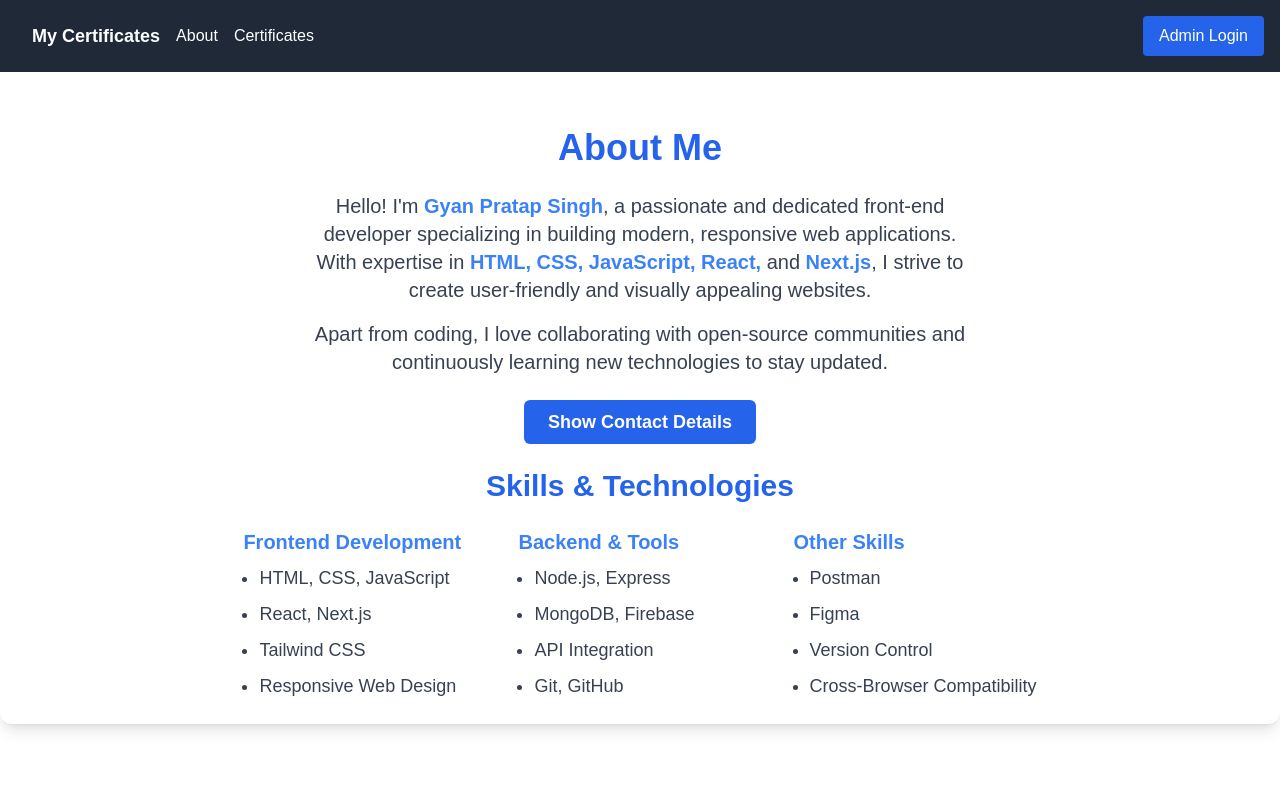
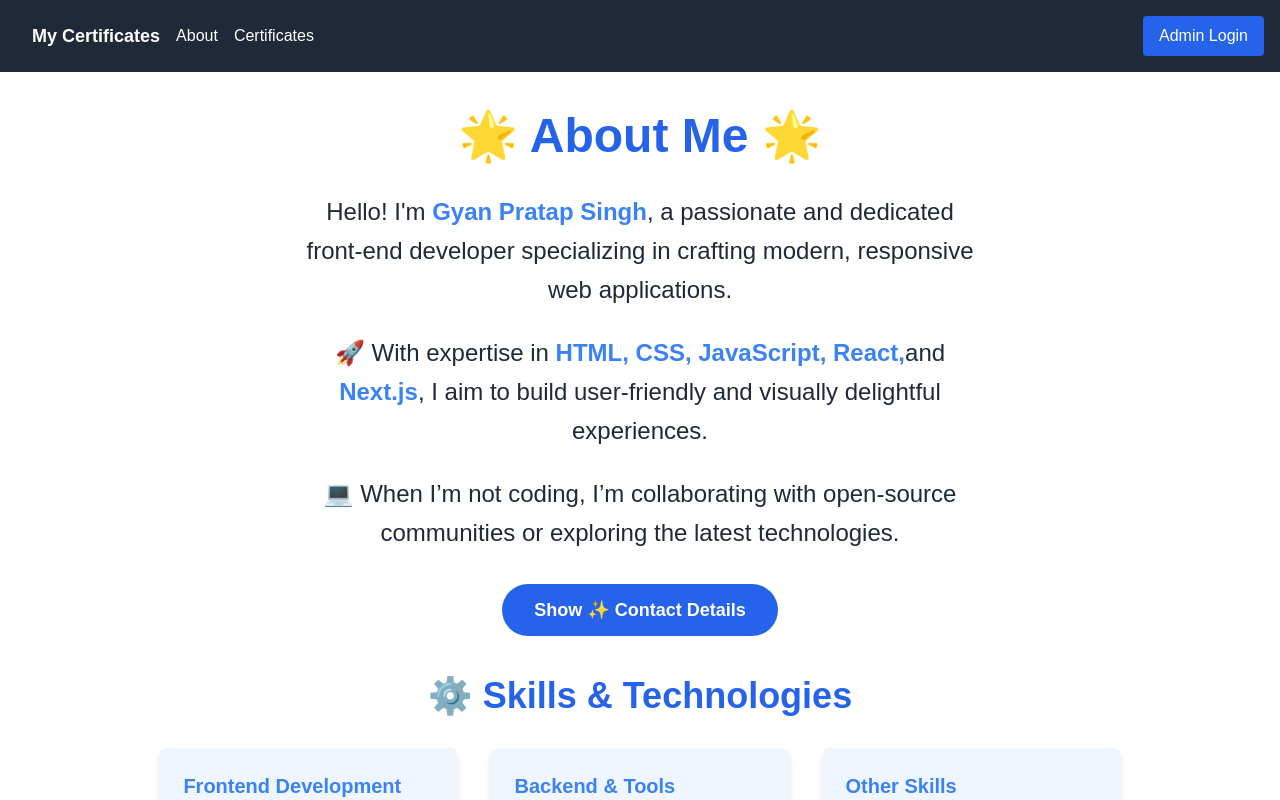
Before and after one commit to Gyanthakur/My-Certificates, a Next.js app: page /about in a window 1280 px wide. Shown: the top 800 px of the page. Built offline with nearby package versions, Linux system fonts and the light colour scheme.

Commit message:
update: about

```diff
--- a/src/app/about/page.js
+++ b/src/app/about/page.js
@@ -1,7 +1,7 @@
 "use client";
 
 import { useState } from "react";
-import { GithubLogo, LinkedinLogo, TwitterLogo, Envelope } from "phosphor-react";
+import { GithubLogo, LinkedinLogo, TwitterLogo, Envelope, WhatsappLogo } from "phosphor-react";
 
 export default function AboutPage() {
   const [isVisible, setIsVisible] = useState(false);
@@ -11,34 +11,39 @@ export default function AboutPage() {
   };
 
   return (
-    <div className="container mx-auto my-8 p-6 bg-white rounded-xl shadow-lg">
-      <h1 className="text-4xl font-bold text-center mb-6 text-blue-600">About Me</h1>
+    // <div className="container mx-auto my-8 p-6 bg-gradient-to-br from-blue-50 to-white rounded-xl shadow-xl">
+    <div className="container m-auto mt-10">
+      <h1 className="text-5xl font-bold text-center mb-8 text-blue-600">
+        🌟 About Me 🌟
+      </h1>
 
-      <div className="flex flex-col items-center space-y-6">
+      <div className="flex flex-col items-center space-y-10">
         {/* Introduction */}
         <div className="text-center max-w-2xl mx-auto">
-          <p className="text-xl text-gray-700 mb-4">
+          <p className="text-2xl text-gray-800 mb-6 leading-relaxed">
             Hello! I'm <span className="font-semibold text-blue-500">Gyan Pratap Singh</span>, a passionate
-            and dedicated front-end developer specializing in building modern, responsive web applications.
-            With expertise in <span className="font-semibold text-blue-500">HTML, CSS, JavaScript, React,</span> and <span className="font-semibold text-blue-500">Next.js</span>, I strive to create user-friendly and visually appealing websites.
+            and dedicated front-end developer specializing in crafting modern, responsive web applications.
           </p>
-
-          <p className="text-xl text-gray-700 mb-6">
-            Apart from coding, I love collaborating with open-source communities and continuously learning new technologies to stay updated.
+          <p className="text-2xl text-gray-800 mb-6 leading-relaxed">
+            🚀 With expertise in <span className="font-semibold text-blue-500">HTML, CSS, JavaScript, React,</span>
+            and <span className="font-semibold text-blue-500">Next.js</span>, I aim to build user-friendly and visually
+            delightful experiences.
           </p>
-
+          <p className="text-2xl text-gray-800 mb-8 leading-relaxed">
+            💻 When I’m not coding, I’m collaborating with open-source communities or exploring the latest technologies.
+          </p>
           {/* Show Contact Details Button */}
           <button
             onClick={toggleContactDetails}
-            className="bg-blue-600 text-white py-2 px-6 rounded-md text-lg font-semibold hover:bg-blue-700 transition duration-300"
+            className="bg-blue-600 text-white py-3 px-8 rounded-full text-lg font-semibold hover:bg-blue-700 hover:shadow-lg transition-all duration-300"
           >
-            {isVisible ? "Hide" : "Show"} Contact Details
+            {isVisible ? "Hide 👀" : "Show ✨"} Contact Details
           </button>
         </div>
 
         {/* Contact Details */}
         {isVisible && (
-          <div className="space-y-4 mt-6 text-center text-xl text-gray-700">
+          <div className="space-y-4 text-center text-xl text-gray-800 bg-blue-50 p-6 rounded-lg shadow-md">
             <p>
               <Envelope className="inline-block mr-2 text-blue-600" />
               <strong>Email:</strong> gps.96169@gmail.com
@@ -75,11 +80,21 @@ export default function AboutPage() {
             </p>
             <p>
               <a
+                href="https://wa.me/918957818597?text=Hey%20%F0%9F%91%8B%2C%20how%20can%20I%20help%20you%3F"
+                target="_blank"
+                className="flex items-center justify-center text-blue-600 hover:text-blue-700"
+              >
+                <WhatsappLogo className="mr-2" />
+                <strong>Whatsapp</strong>
+              </a>
+            </p>
+            <p>
+              <a
                 href="https://gyan-pratap-singh.vercel.app/"
                 target="_blank"
                 className="flex items-center justify-center text-blue-600 hover:text-blue-700"
               >
-                <strong>Portfolio</strong>
+                <strong>🌐 Portfolio </strong>
               </a>
             </p>
           </div>
@@ -87,12 +102,12 @@ export default function AboutPage() {
 
         {/* Skills & Technologies Section */}
         <div className="mt-12">
-          <h2 className="text-3xl font-semibold text-center text-blue-600 mb-6">Skills & Technologies</h2>
+          <h2 className="text-4xl font-semibold text-center text-blue-600 mb-8">⚙️ Skills & Technologies</h2>
 
           <div className="grid grid-cols-1 sm:grid-cols-2 lg:grid-cols-3 gap-8 text-lg text-gray-700">
-            <div>
-              <h3 className="font-semibold text-xl text-blue-500 mb-2">Frontend Development</h3>
-              <ul className="list-disc pl-4 space-y-2">
+            <div className="bg-blue-50 p-6 rounded-lg shadow-md">
+              <h3 className="font-semibold text-xl text-blue-500 mb-4">Frontend Development</h3>
+              <ul className="list-disc pl-6 space-y-2">
                 <li>HTML, CSS, JavaScript</li>
                 <li>React, Next.js</li>
                 <li>Tailwind CSS</li>
@@ -100,9 +115,9 @@ export default function AboutPage() {
               </ul>
             </div>
 
-            <div>
-              <h3 className="font-semibold text-xl text-blue-500 mb-2">Backend & Tools</h3>
-              <ul className="list-disc pl-4 space-y-2">
+            <div className="bg-blue-50 p-6 rounded-lg shadow-md">
+              <h3 className="font-semibold text-xl text-blue-500 mb-4">Backend & Tools</h3>
+              <ul className="list-disc pl-6 space-y-2">
                 <li>Node.js, Express</li>
                 <li>MongoDB, Firebase</li>
                 <li>API Integration</li>
@@ -110,9 +125,9 @@ export default function AboutPage() {
               </ul>
             </div>
 
-            <div>
-              <h3 className="font-semibold text-xl text-blue-500 mb-2">Other Skills</h3>
-              <ul className="list-disc pl-4 space-y-2">
+            <div className="bg-blue-50 p-6 rounded-lg shadow-md">
+              <h3 className="font-semibold text-xl text-blue-500 mb-4">Other Skills</h3>
+              <ul className="list-disc pl-6 space-y-2">
                 <li>Postman</li>
                 <li>Figma</li>
                 <li>Version Control</li>
```
